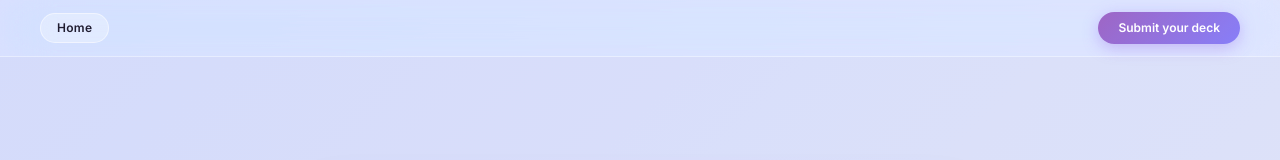
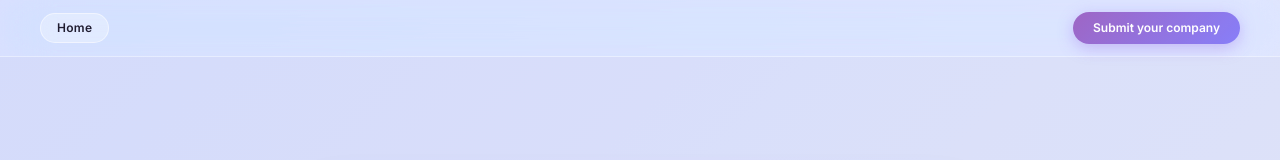
Before and after one commit to ndwumfuoh5-debug/NDsourcedv2.5, a Next.js app: page /about in a window 1280 px wide. Shown: the top 160 px of the page. Built offline with nearby package versions, Linux system fonts and the light colour scheme.

Commit message:
Update about page CTA to 'Submit your company'

```diff
--- a/src/app/about/page.tsx
+++ b/src/app/about/page.tsx
@@ -10,110 +10,29 @@ export const metadata: Metadata = {
 
 export default function AboutPage() {
   return (
-    <main
-      className="min-h-screen flex flex-col"
-      style={{
-        background:
-          "linear-gradient(135deg, #c8dff5 0%, #dce8f5 30%, #e8d5f0 65%, #c5d8f0 100%)",
-        backgroundSize: "400% 400%",
-        animation: "aurora 8s ease-in-out infinite alternate",
-      }}
-    >
-      {/* Navbar (minimal) */}
-      <nav
-        className="sticky top-0 z-50"
-        style={{
-          background: "rgba(255,255,255,0.15)",
-          backdropFilter: "blur(24px) saturate(180%)",
-          WebkitBackdropFilter: "blur(24px) saturate(180%)",
-          borderBottom: "1px solid rgba(255,255,255,0.4)",
-        }}
-      >
+    <main className="min-h-screen flex flex-col" style={{ background: "linear-gradient(135deg, #c8dff5 0%, #dce8f5 30%, #e8d5f0 65%, #c5d8f0 100%)", backgroundSize: "400% 400%", animation: "aurora 8s ease-in-out infinite alternate" }}>
+      <nav className="sticky top-0 z-50" style={{ background: "rgba(255,255,255,0.15)", backdropFilter: "blur(24px) saturate(180%)", WebkitBackdropFilter: "blur(24px) saturate(180%)", borderBottom: "1px solid rgba(255,255,255,0.4)" }}>
         <div className="max-w-7xl mx-auto flex items-center justify-between h-14 px-6 md:px-10">
-          <Link
-            href="/"
-            className="text-xs font-semibold px-4 py-1.5 rounded-full tracking-wide transition-colors"
-            style={{
-              background: "rgba(255,255,255,0.3)",
-              border: "1px solid rgba(255,255,255,0.5)",
-              color: "#1a1f2e",
-            }}
-          >
-            Home
-          </Link>
-          <Link
-            href="/#submit"
-            className="text-white rounded-full px-5 py-2 text-xs font-semibold hover:opacity-90 transition-opacity"
-            style={{
-              background: "linear-gradient(135deg, #7c6fcd 0%, #5b8dee 100%)",
-              boxShadow: "0 4px 16px rgba(100,110,220,0.35)",
-            }}
-          >
-            Submit your deck
-          </Link>
+          <Link href="/" className="text-xs font-semibold px-4 py-1.5 rounded-full tracking-wide transition-colors" style={{ background: "rgba(255,255,255,0.3)", border: "1px solid rgba(255,255,255,0.5)", color: "#1a1f2e" }}>Home</Link>
+          <Link href="/#submit" className="text-white rounded-full px-5 py-2 text-xs font-semibold hover:opacity-90 transition-opacity" style={{ background: "linear-gradient(135deg, #7c6fcd 0%, #5b8dee 100%)", boxShadow: "0 4px 16px rgba(100,110,220,0.35)" }}>Submit your company</Link>
         </div>
       </nav>
-
-      {/* Content */}
       <div className="flex-1 flex items-center justify-center px-6 py-20">
-        <div
-          className="w-full max-w-2xl p-10 md:p-14"
-          style={{
-            background: "rgba(255,255,255,0.3)",
-            backdropFilter: "blur(40px) saturate(180%)",
-            WebkitBackdropFilter: "blur(40px) saturate(180%)",
-            border: "1px solid rgba(255,255,255,0.55)",
-            boxShadow:
-              "0 8px 40px rgba(100,120,180,0.15), inset 0 1px 0 rgba(255,255,255,0.8)",
-            borderRadius: "2rem",
-          }}
-        >
+        <div className="w-full max-w-2xl p-10 md:p-14" style={{ background: "rgba(255,255,255,0.3)", backdropFilter: "blur(40px) saturate(180%)", WebkitBackdropFilter: "blur(40px) saturate(180%)", border: "1px solid rgba(255,255,255,0.55)", boxShadow: "0 8px 40px rgba(100,120,180,0.15), inset 0 1px 0 rgba(255,255,255,0.8)", borderRadius: "2rem" }}>
           <div className="flex flex-col sm:flex-row gap-10 items-start">
-            {/* Photo */}
             <div className="flex-shrink-0">
-              <div
-                className="w-28 h-28 rounded-2xl overflow-hidden"
-                style={{
-                  background: "rgba(255,255,255,0.4)",
-                  border: "1px solid rgba(255,255,255,0.7)",
-                  boxShadow: "0 4px 16px rgba(100,120,180,0.12)",
-                }}
-              >
-                <img
-                  src="https://zjxnv7e5voftnnlw.public.blob.vercel-storage.com/orgs/voOpL6opTLkHnCpQtivIXrTgWhKCLnyF/images/9c6d04c9-7edf-41a7-9610-4919e9103390-d0982964-d8e7-48bb-8f33-101043703bdf.jpg"
-                  alt="Nana Dwumfuoh"
-                  className="w-full h-full object-cover"
-                />
+              <div className="w-28 h-28 rounded-2xl overflow-hidden" style={{ background: "rgba(255,255,255,0.4)", border: "1px solid rgba(255,255,255,0.7)", boxShadow: "0 4px 16px rgba(100,120,180,0.12)" }}>
+                <img src="https://zjxnv7e5voftnnlw.public.blob.vercel-storage.com/orgs/voOpL6opTLkHnCpQtivIXrTgWhKCLnyF/images/9c6d04c9-7edf-41a7-9610-4919e9103390-d0982964-d8e7-48bb-8f33-101043703bdf.jpg" alt="Nana Dwumfuoh" className="w-full h-full object-cover" />
               </div>
             </div>
-
-            {/* Text */}
             <div className="flex-1 min-w-0">
-              <p className="text-xs tracking-widest uppercase text-slate-400 font-medium mb-2">
-                About
-              </p>
-              <h1 className="text-2xl font-bold text-[#1a1f2e] tracking-tight mb-5">
-                Nana Dwumfuoh, MHS
-              </h1>
-
+              <p className="text-xs tracking-widest uppercase text-slate-400 font-medium mb-2">About</p>
+              <h1 className="text-2xl font-bold text-[#1a1f2e] tracking-tight mb-5">Nana Dwumfuoh, MHS</h1>
               <div className="text-slate-600 text-base leading-relaxed text-pretty max-w-prose space-y-4">
                 <p>I align healthcare innovation with business incentives to improve population health. The world is full of brilliant minds creating brilliant solutions to pressing healthcare problems, and I am on a mission to find them.</p>
-                <p>
-                  <span className="font-semibold text-[#1a1f2e]">A message to founders:</span> Thank you.{" "}
-                  Thank you for the time, energy, passion, and persistence you commit to building your businesses. Your courage to create makes the world a better place.
-                </p>
+                <p><span className="font-semibold text-[#1a1f2e]">A message to founders:</span> Thank you.{" "}Thank you for the time, energy, passion, and persistence you commit to building your businesses. Your courage to create makes the world a better place.</p>
               </div>
-
-              {/* LinkedIn */}
-              <a
-                href="https://linkedin.com/in/nana-dwumfuoh-b00705119"
-                target="_blank"
-                rel="noopener noreferrer"
-                className="inline-flex items-center gap-1.5 mt-7 text-sm font-medium text-[#1a1f2e] hover:opacity-70 transition-opacity"
-              >
-                LinkedIn
-                <ArrowUpRight size={14} strokeWidth={2} />
-              </a>
+              <a href="https://linkedin.com/in/nana-dwumfuoh-b00705119" target="_blank" rel="noopener noreferrer" className="inline-flex items-center gap-1.5 mt-7 text-sm font-medium text-[#1a1f2e] hover:opacity-70 transition-opacity">LinkedIn<ArrowUpRight size={14} strokeWidth={2} /></a>
             </div>
           </div>
         </div>
```
